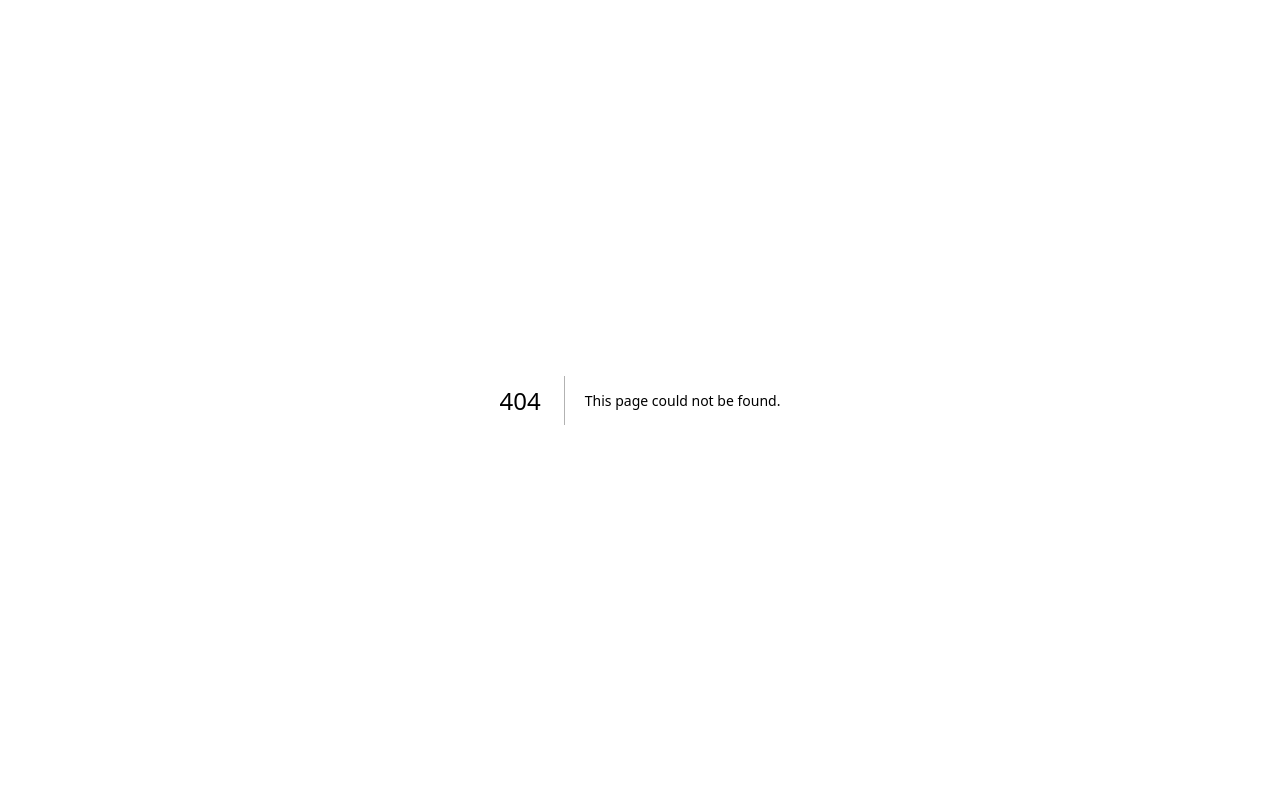
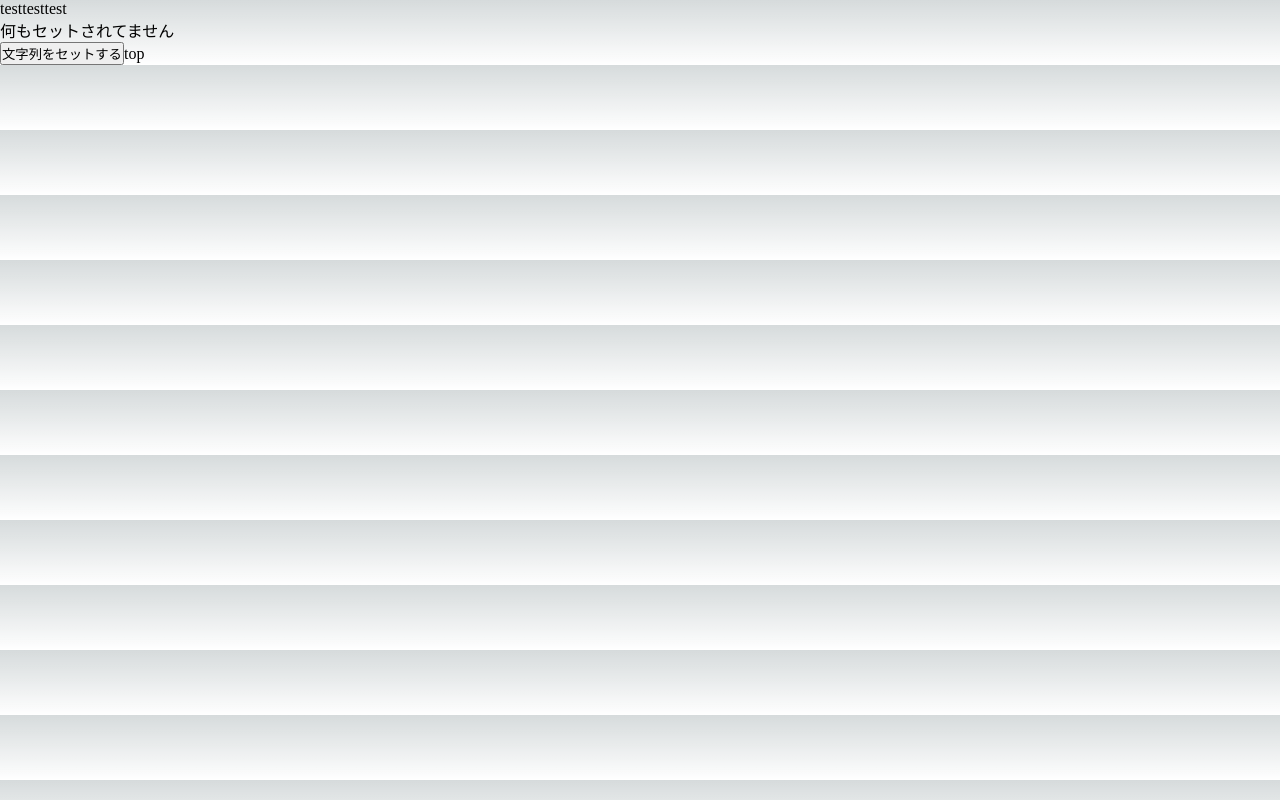
Before and after one commit to Helicoir/nextjs-pj-template, a Next.js app: page /coordinates in a window 1280 px wide. Before the commit this address had no page. Built offline with nearby package versions, Linux system fonts and the light colour scheme.

Commit message:
fix store scaffolding

```diff
--- /dev/null
+++ b/src/components/views/Coordinate/index.tsx
@@ -0,0 +1,20 @@
+import { useCallback } from "react";
+import { useCoordinateMutators, useCoordinateState } from "@/stores/Coordinate";
+import Link from "next/link";
+
+export type Props = { test?: any };
+
+export const Coordinate: React.FC<Props> = ({ test }) => {
+  const { coordinate } = useCoordinateState();
+  const { update } = useCoordinateMutators();
+
+  const onClick = useCallback(() => update({ coordinate: "aaaaaa" }), []);
+  return (
+    <main>
+      <p>testtesttest</p>
+      <p>{coordinate || "何もセットされてません"}</p>
+      <button onClick={onClick}>文字列をセットする</button>
+      <Link href="/">top</Link>
+    </main>
+  );
+};
--- /dev/null
+++ b/src/configs/store/recoilStateKeys.ts
@@ -0,0 +1,3 @@
+export const RecoilStateKeys = {
+  COORDINATE: "Coordinate",
+};
--- a/src/pages/_app.tsx
+++ b/src/pages/_app.tsx
@@ -1,6 +1,11 @@
-import '@/styles/globals.scss'
-import type { AppProps } from 'next/app'
+import "@/styles/globals.scss";
+import { RecoilRoot } from "recoil";
+import type { AppProps } from "next/app";
 
 export default function App({ Component, pageProps }: AppProps) {
-  return <Component {...pageProps} />
+  return (
+    <RecoilRoot>
+      <Component {...pageProps} />
+    </RecoilRoot>
+  );
 }
--- /dev/null
+++ b/src/pages/coordinates/index.tsx
@@ -0,0 +1,5 @@
+import { Coordinate } from "@/components/views/Coordinate";
+
+export default () => {
+  return <Coordinate />;
+};
--- /dev/null
+++ b/src/stores/Coordinate/index.ts
@@ -0,0 +1,26 @@
+import { useCallback } from "react";
+import { atom, useRecoilValue, useSetRecoilState } from "recoil";
+
+type CoordinateState = {
+  coordinate: any;
+};
+
+const CoordinateRecoilState = atom<CoordinateState>({
+  key: "Coordinate",
+  default: { coordinate: null },
+});
+
+export const useCoordinateState = () => {
+  return useRecoilValue(CoordinateRecoilState);
+};
+
+export const useCoordinateMutators = () => {
+  const setState = useSetRecoilState(CoordinateRecoilState);
+
+  const update = useCallback(
+    (payload: CoordinateState) => setState(payload),
+    [setState]
+  );
+
+  return { update };
+};
--- /dev/null
+++ b/src/usecases/UserName/UserName.tsx
@@ -0,0 +1,3 @@
+export type UseUserNameType = {};
+
+export const UseUserName = function () {};
--- /dev/null
+++ b/src/usecases/UserName/index.ts
@@ -0,0 +1 @@
+export * from "./UserName";
```
Also changed, not shown: src/components/views/Entrance/index.tsx (added, +19 -0 lines), src/configs/API/index.ts (added, +8 -0 lines), src/pages/index.tsx (+9 -7 lines), .scaffdog/generate-store.md (added).
